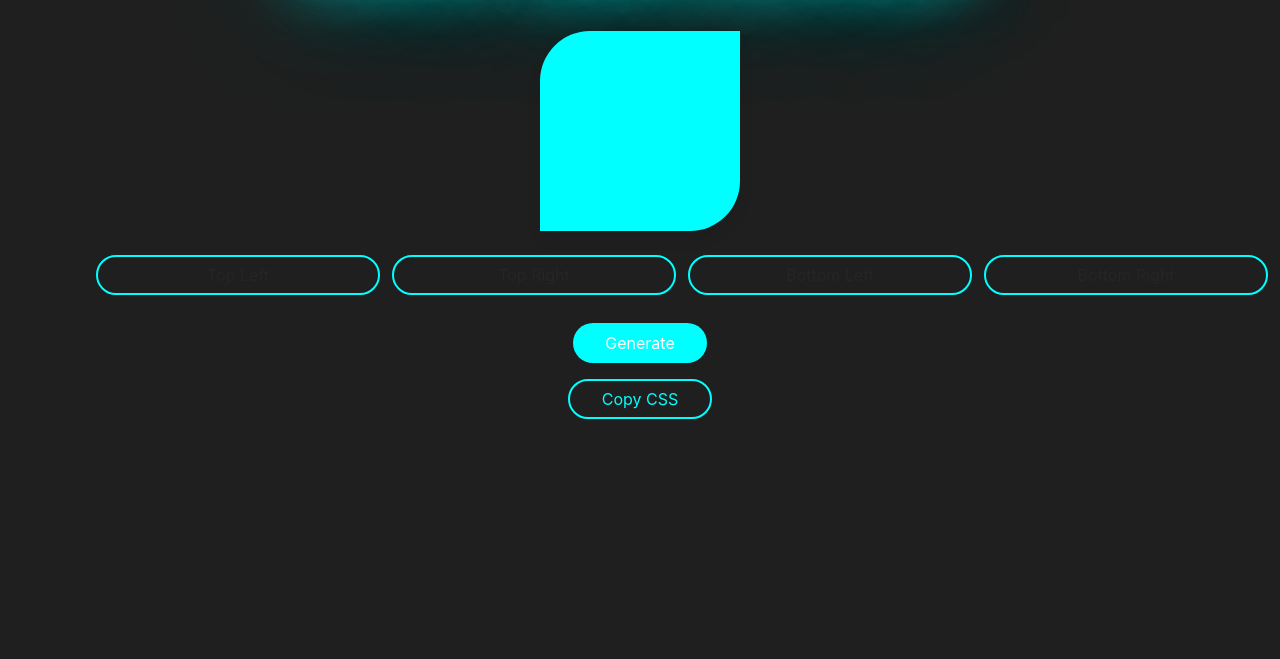
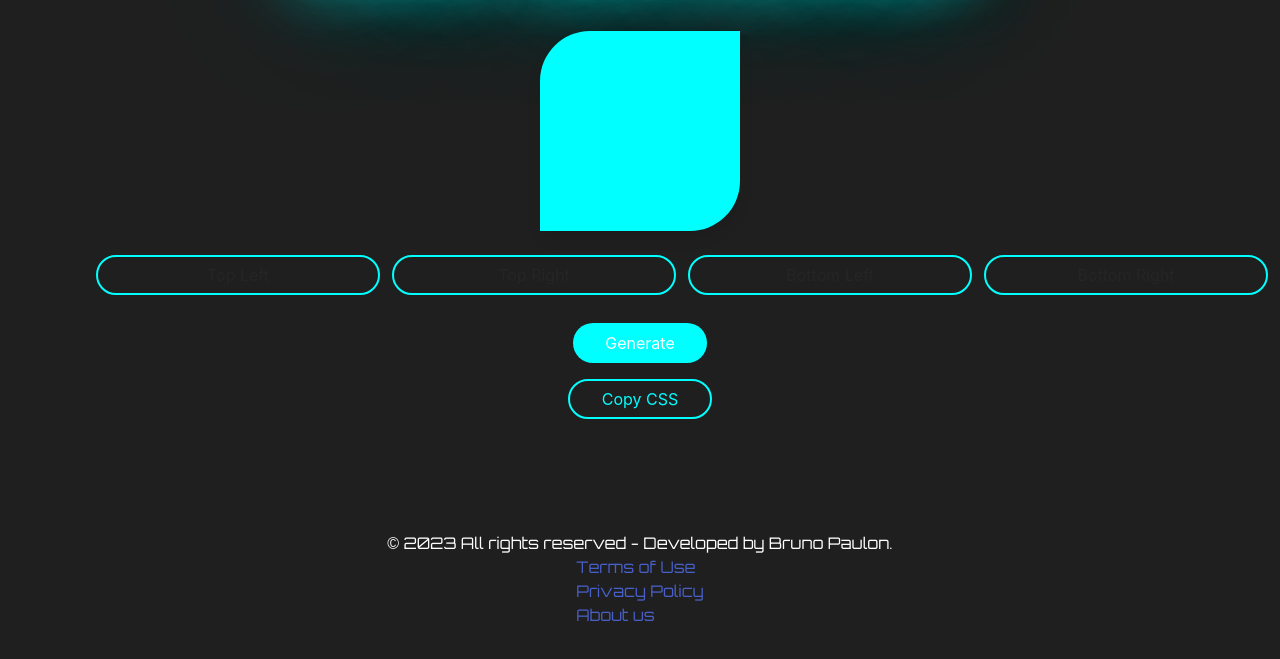
Before and after one commit to Bfrpaulon/Border-Radius-Generator, a plain HTML site: page index.html in a window 1280 px wide. Shown: the part 159-818 px from the top of the page. Drawn offline with nearby package versions, Linux system fonts and the light colour scheme.

Commit message:
finish footer

```diff
--- a/index.html
+++ b/index.html
@@ -35,4 +35,14 @@
     </section>
     <script src="assets/scripts/index.js"></script>
   </body>
+  <footer>
+    <div class="container">
+      <p>&copy; 2023 All rights reserved - Developed by Bruno Paulon.</p>
+      <ul>
+        <li><a href="#">Terms of Use</a></li>
+        <li><a href="#">Privacy Policy</a></li>
+        <li><a href="#">About us</a></li>
+      </ul>
+    </div>
+ </footer>
 </html>
```
